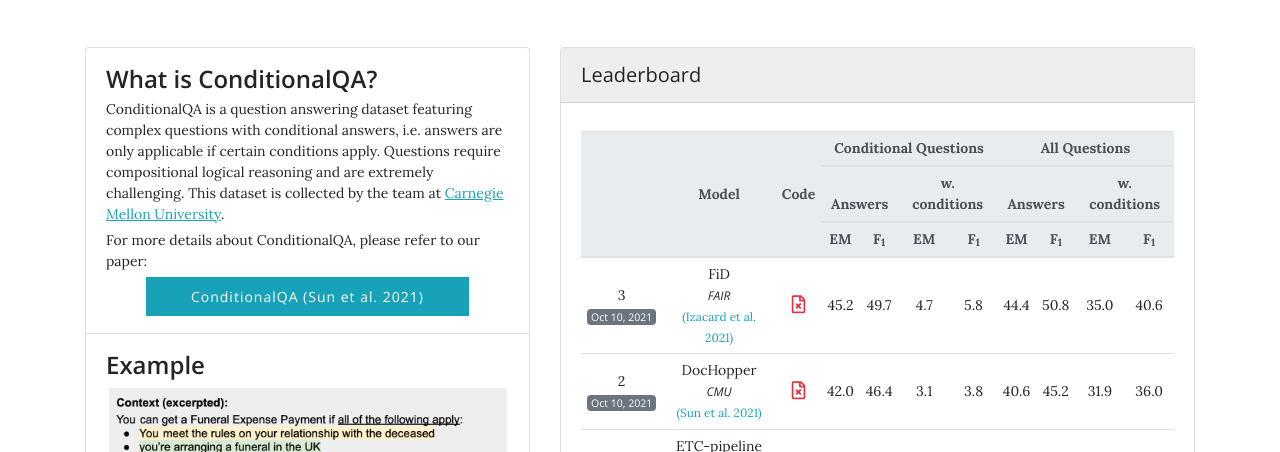
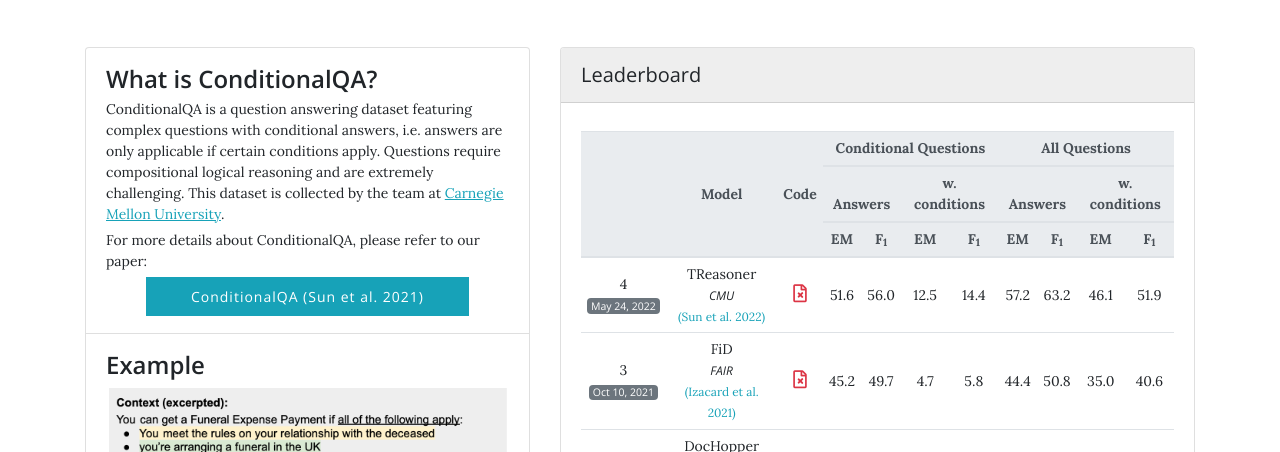
Before and after one commit to haitian-sun/haitian-sun.github.io, a plain HTML site: page conditionalqa/index.html in a window 1280 px wide. Shown: the part 310-762 px from the top of the page. Drawn offline with nearby package versions, Linux system fonts and the light colour scheme.

Commit message:
add results to the leaderboard

```diff
--- a/conditionalqa/index.html
+++ b/conditionalqa/index.html
@@ -230,6 +230,21 @@
         </thead>
         <tbody>
           <tr>
+            <td scope="row" class='align-middle text-center'>4<br>
+              <span class="badge badge-secondary">May 24, 2022</span></td>
+            <td class='align-middle text-center'>TReasoner<br/>
+              <span class="affiliation">CMU</span><br/><a href="https://arxiv.org/pdf/2205.12898.pdf" class="paperlink">(Sun et al. 2022)</a></td>
+            <td class='align-middle text-center'><div class="crossed"><i class="far fa-file text-danger"></i></div></td>
+            <td class='align-middle text-center'>51.6</td>
+            <td class='align-middle text-center'>56.0</td>
+            <td class='align-middle text-center'>12.5</td>
+            <td class='align-middle text-center'>14.4</td>
+            <td class='align-middle text-center'>57.2</td>
+            <td class='align-middle text-center'>63.2</td>
+            <td class='align-middle text-center'>46.1</td>
+            <td class='align-middle text-center'>51.9</td>
+          </tr>
+          <tr>
             <td scope="row" class='align-middle text-center'>3<br>
               <span class="badge badge-secondary">Oct 10, 2021</span></td>
             <td class='align-middle text-center'>FiD<br/>
```
